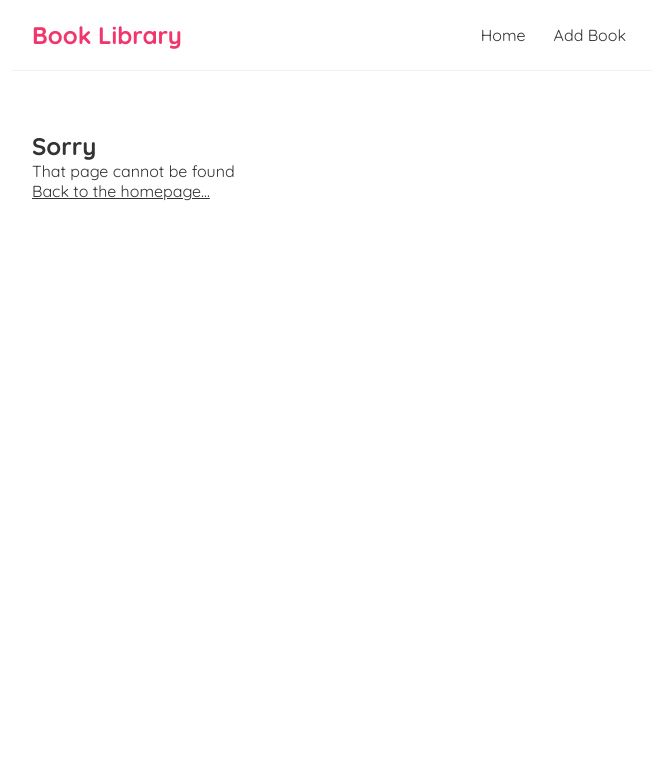
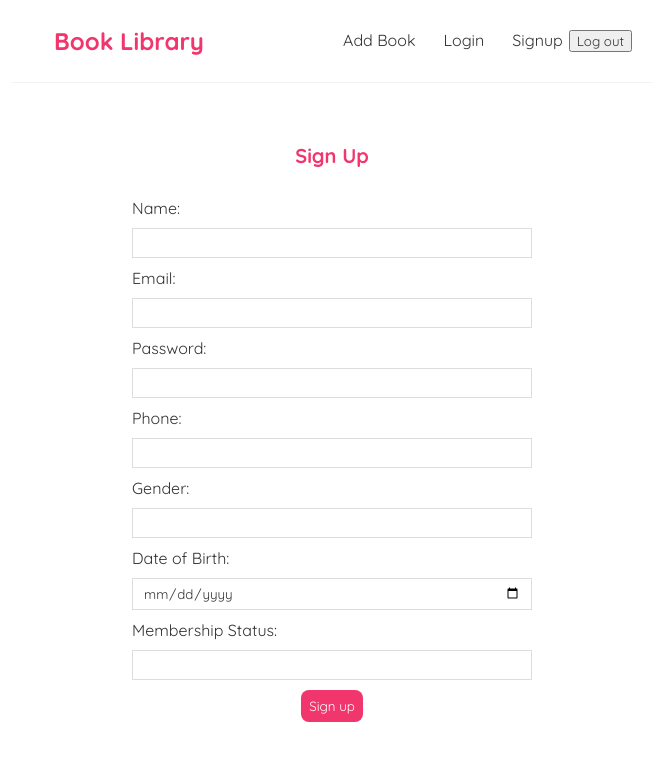
Before and after one commit to Minoo-YH/week6-pair-programing-w, a React (Vite) app in the folder frontend/: page /signup in a window 1280 px wide. Shown: the top 760 px of the page, without its empty margins (308-971 px from the left). Built offline with nearby package versions, Linux system fonts and the light colour scheme.

Commit message:
feat(auth): add signup and login with JWT stored in localStorage

```diff
--- a/frontend/src/App.jsx
+++ b/frontend/src/App.jsx
@@ -7,6 +7,9 @@
 import Navbar from "./components/Navbar";
 import NotFoundPage from "./pages/NotFoundPage";
 import EditBookPage from "./pages/EditBookPage";
+
+import Signup from "./pages/Signup";
+import Login from "./pages/Login";
 
 const App = () => {
   return (
@@ -20,6 +23,8 @@
             <Route path="*" element={<NotFoundPage />} />
             <Route path="/books/:id" element={<BookPage />} />
             <Route path="/edit-book/:id" element={<EditBookPage />} />
+            <Route path="/signup" element={<Signup />} />
+            <Route path="/login" element={<Login />} />
           </Routes>
         </div>
       </BrowserRouter>
--- a/frontend/src/components/Navbar.jsx
+++ b/frontend/src/components/Navbar.jsx
@@ -1,10 +1,21 @@
+import { Link } from "react-router-dom";
+
 const Navbar = () => {
+  const handleClick = () => {
+    localStorage.removeItem("user");
+  };
+
   return (
     <nav className="navbar">
-      <h1>Book Library</h1>
+      <Link to="/">
+        <h1>Book Library</h1>
+      </Link>
+
       <div className="links">
-        <a href="/">Home</a>
-        <a href="/add-book">Add Book</a>
+        <Link to="/books/add-book">Add Book</Link>
+        <Link to="/login">Login</Link>
+        <Link to="/signup">Signup</Link>
+        <button onClick={handleClick}>Log out</button>
       </div>
     </nav>
   );
--- /dev/null
+++ b/frontend/src/pages/Login.jsx
@@ -0,0 +1,51 @@
+import { useState } from "react";
+import { useNavigate } from "react-router-dom";
+
+const Login = () => {
+  const navigate = useNavigate();
+
+  const [email, setEmail] = useState("");
+  const [password, setPassword] = useState("");
+  const [error, setError] = useState(null);
+
+  const handleFormSubmit = async (e) => {
+    e.preventDefault();
+    setError(null);
+
+    const response = await fetch("/api/users/login", {
+      method: "POST",
+      headers: { "Content-Type": "application/json" },
+      body: JSON.stringify({ email, password }),
+    });
+
+    const user = await response.json();
+
+    if (!response.ok) {
+      setError(user.error);
+      return;
+    }
+
+    localStorage.setItem("user", JSON.stringify(user));
+
+    navigate("/");
+  };
+
+  return (
+    <div className="create">
+      <h2>Login</h2>
+      <form onSubmit={handleFormSubmit}>
+        <label>Email:</label>
+        <input type="email" value={email} onChange={(e) => setEmail(e.target.value)} />
+
+        <label>Password:</label>
+        <input type="password" value={password} onChange={(e) => setPassword(e.target.value)} />
+
+        <button>Login</button>
+
+        {error && <p className="error">{error}</p>}
+      </form>
+    </div>
+  );
+};
+
+export default Login;
--- /dev/null
+++ b/frontend/src/pages/Signup.jsx
@@ -0,0 +1,80 @@
+import { useState } from "react";
+import { useNavigate } from "react-router-dom";
+
+const Signup = () => {
+  const navigate = useNavigate();
+
+  const [name, setName] = useState("");
+  const [email, setEmail] = useState("");
+  const [password, setPassword] = useState("");
+  const [phoneNumber, setPhoneNumber] = useState("");
+  const [gender, setGender] = useState("");
+  const [dateOfBirth, setDateOfBirth] = useState("");
+  const [membershipStatus, setMembershipStatus] = useState("");
+  const [error, setError] = useState(null);
+
+  const handleFormSubmit = async (e) => {
+    e.preventDefault();
+    setError(null);
+
+    const response = await fetch("/api/users/signup", {
+      method: "POST",
+      headers: { "Content-Type": "application/json" },
+      body: JSON.stringify({
+        email,
+        password,
+        name,
+        phone_number: phoneNumber,
+        gender,
+        date_of_birth: dateOfBirth,
+        membership_status: membershipStatus,
+      }),
+    });
+
+    const user = await response.json();
+
+    if (!response.ok) {
+      setError(user.error);
+      return;
+    }
+
+
+    localStorage.setItem("user", JSON.stringify(user));
+
+    navigate("/");
+  };
+
+  return (
+    <div className="create">
+      <h2>Sign Up</h2>
+      <form onSubmit={handleFormSubmit}>
+        <label>Name:</label>
+        <input value={name} onChange={(e) => setName(e.target.value)} />
+
+        <label>Email:</label>
+        <input type="email" value={email} onChange={(e) => setEmail(e.target.value)} />
+
+        <label>Password:</label>
+        <input type="password" value={password} onChange={(e) => setPassword(e.target.value)} />
+
+        <label>Phone:</label>
+        <input value={phoneNumber} onChange={(e) => setPhoneNumber(e.target.value)} />
+
+        <label>Gender:</label>
+        <input value={gender} onChange={(e) => setGender(e.target.value)} />
+
+        <label>Date of Birth:</label>
+        <input type="date" value={dateOfBirth} onChange={(e) => setDateOfBirth(e.target.value)} />
+
+        <label>Membership Status:</label>
+        <input value={membershipStatus} onChange={(e) => setMembershipStatus(e.target.value)} />
+
+        <button>Sign up</button>
+
+        {error && <p className="error">{error}</p>}
+      </form>
+    </div>
+  );
+};
+
+export default Signup;
```
